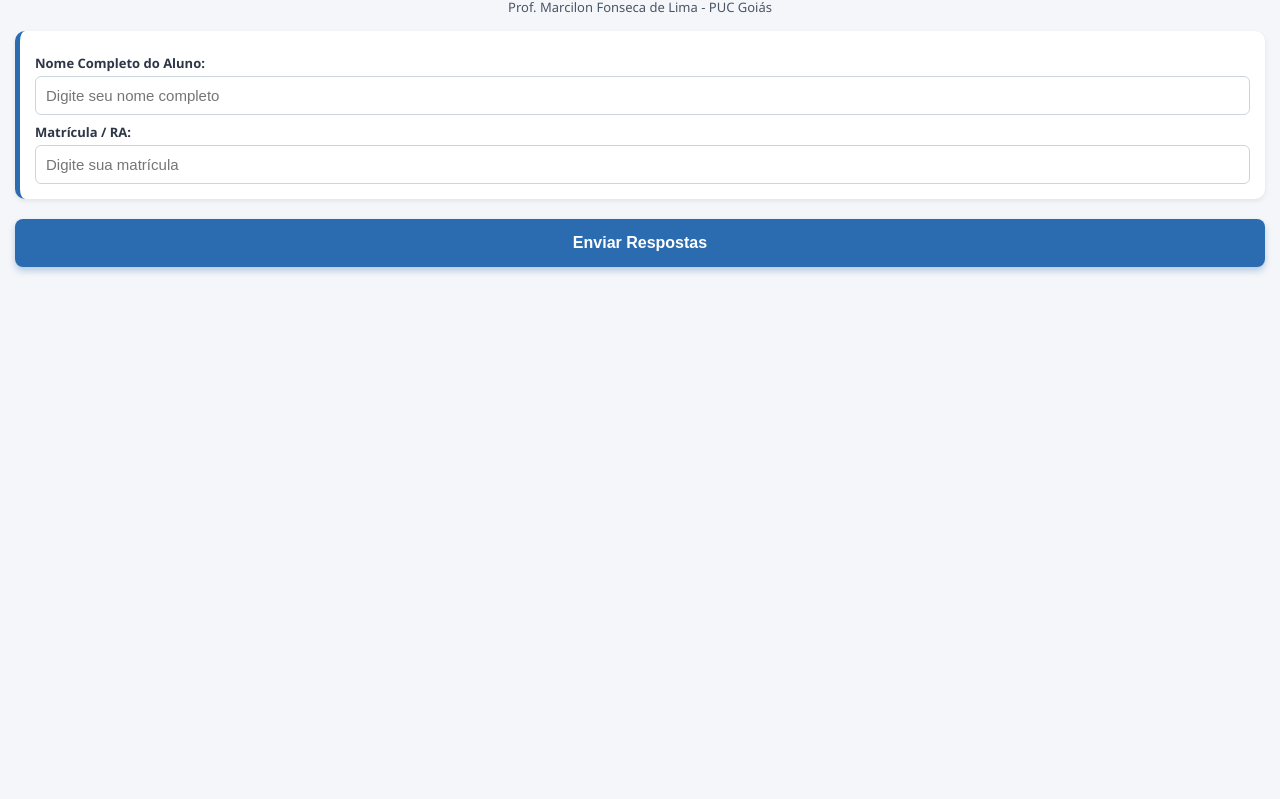
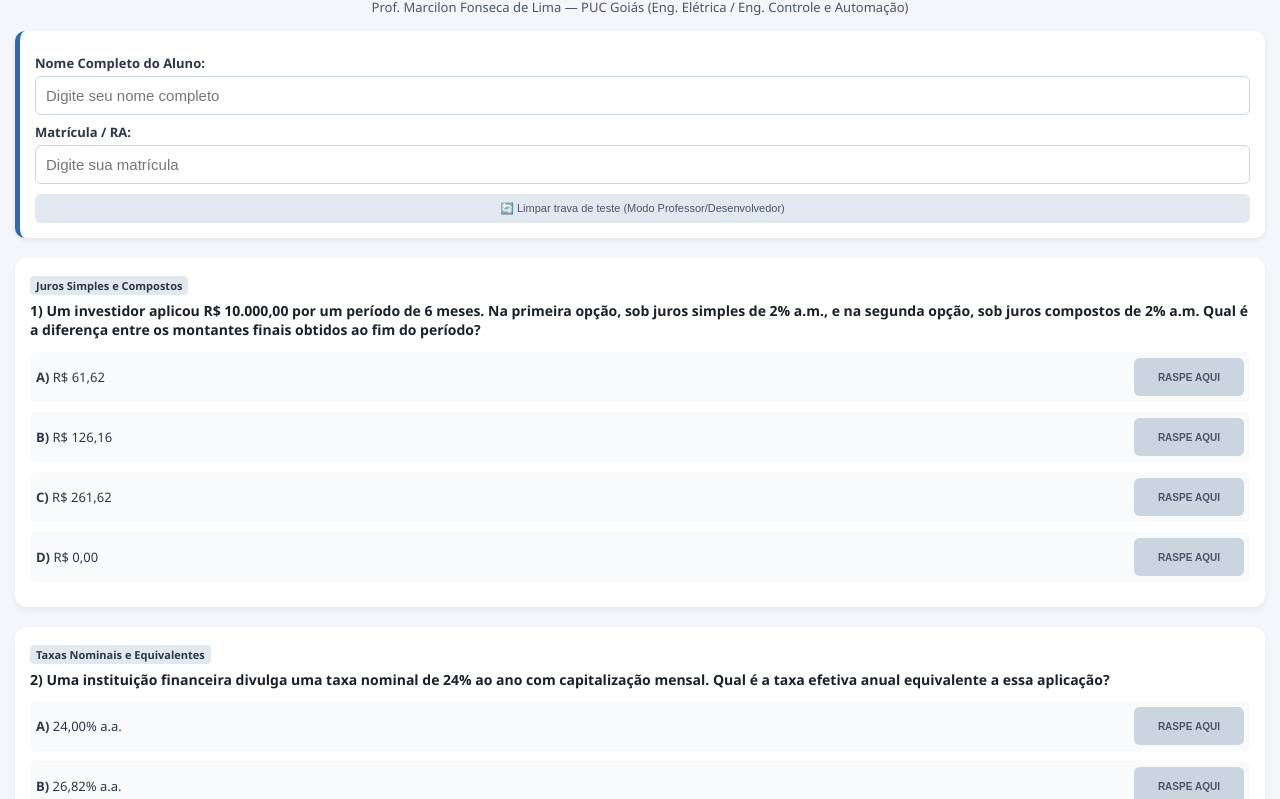
Before and after one commit to Marcilon/PN1_E_Econ, a plain HTML site: page index.html in a window 1280 px wide. Shown: the part 66-865 px from the top of the page. Before the commit the page ends 800 px from the top, so only its background shows below. Drawn offline with Linux system fonts and the light colour scheme.

Commit message:
Revise evaluation title and update question details
Updated title and content for the engineering evaluation, including question texts and options. Adjusted styles and added a reset button for debugging.

```diff
--- a/index.html
+++ b/index.html
@@ -3,7 +3,7 @@
 <head>
   <meta charset="UTF-8">
   <meta name="viewport" content="width=device-width, initial-scale=1.0, user-scalable=no">
-  <title>Verificação de Aprendizagem - Engenharia Econômica - Prof. Marcilon Fonseca</title>
+  <title>Avaliação de Engenharia Econômica - Prof. Marcilon Fonseca</title>
 
   <style>
     * { box-sizing: border-box; user-select: none; -webkit-user-select: none; }
@@ -21,13 +21,14 @@
     /* Cards de Questões */
     .card { background: white; border-radius: 12px; padding: 15px; margin-bottom: 20px; box-shadow: 0 4px 6px rgba(0,0,0,0.05); }
     .question { font-weight: bold; color: #1a202c; margin-bottom: 12px; font-size: 14px; line-height: 1.4; }
+    .question-subject { display: inline-block; background: #e2e8f0; color: #2d3748; font-size: 11px; padding: 2px 6px; border-radius: 4px; margin-bottom: 6px; font-weight: bold; }
 
     /* Linha de Opções */
     .option-row { display: flex; align-items: center; justify-content: space-between; margin-bottom: 10px; padding: 6px; border-radius: 6px; background: #f8fafc; transition: opacity 0.3s; }
     .option-text { font-size: 13px; color: #2d3748; flex: 1; padding-right: 8px; }
 
     /* Raspadinha */
-    .scratch-container { position: relative; width: 100px; height: 38px; border-radius: 6px; overflow: hidden; flex-shrink: 0; }
+    .scratch-container { position: relative; width: 110px; height: 38px; border-radius: 6px; overflow: hidden; flex-shrink: 0; }
     .behind-content {
       position: absolute; width: 100%; height: 100%;
       display: flex; align-items: center; justify-content: center;
@@ -46,6 +47,8 @@
     .finish-btn { background: #2b6cb0; color: white; border: none; padding: 15px; width: 100%; border-radius: 8px; font-size: 16px; font-weight: bold; cursor: pointer; box-shadow: 0 4px 6px rgba(43, 108, 176, 0.3); }
     .finish-btn:disabled { background: #a0aec0; }
 
+    .reset-test-btn { background: #e2e8f0; color: #4a5568; border: none; padding: 8px; width: 100%; border-radius: 6px; font-size: 11px; margin-top: 10px; cursor: pointer; }
+
     /* Tela de Bloqueio */
     #bloqueio { text-align: center; padding: 40px 20px; color: #721c24; background-color: #f8d7da; border: 1px solid #f5c6cb; border-radius: 8px; margin-top: 30px; }
   </style>
@@ -53,8 +56,8 @@
 <body>
 
   <div id="main-content">
-    <h2>Verificação de Aprendizagem - Engenharia Econômica</h2>
-    <p class="sub">Prof. Marcilon Fonseca de Lima - PUC Goiás</p>
+    <h2>Avaliação de Engenharia Econômica</h2>
+    <p class="sub">Prof. Marcilon Fonseca de Lima — PUC Goiás (Eng. Elétrica / Eng. Controle e Automação)</p>
 
     <div class="setup-box">
       <label for="studentName">Nome Completo do Aluno:</label>
@@ -62,6 +65,8 @@
 
       <label for="studentId">Matrícula / RA:</label>
       <input type="text" id="studentId" placeholder="Digite sua matrícula">
+
+      <button class="reset-test-btn" onclick="resetarTesteDebug()">🔄 Limpar trava de teste (Modo Professor/Desenvolvedor)</button>
     </div>
 
     <div id="quiz-container"></div>
@@ -70,33 +75,25 @@
   </div>
 
   <script>
-    // URL do fluxo do Power Automate para a prova de Engenharia Econômica
+    // URL do fluxo do Power Automate
     const powerAutomateUrl = "https://default73319f4289084b899f8d558cf4d5d7.76.environment.api.powerplatform.com:443/powerautomate/automations/direct/cu/31/workflows/a53fe912718f49a2b715266afaa8ac90/triggers/manual/paths/invoke?api-version=1&sp=%2Ftriggers%2Fmanual%2Frun&sv=1.0&sig=vh3gwHCs1Mjo40V3bu44lOr2sRQedsGjyHfmImpm7Xs";
-
-    // --- TRAVA ANTI-RECARREGAMENTO (localStorage) ---
-    if (localStorage.getItem("prova_eng_economica_bloqueada") === "true") {
-      document.addEventListener("DOMContentLoaded", function() {
-        exibirTelaBloqueio("Você já iniciou ou enviou esta avaliação anteriormente. Não é permitido recarregar a página para refazer a raspadinha.");
-      });
-    } else {
-      localStorage.setItem("prova_eng_economica_bloqueada", "true");
-    }
-
-    // Banco de Questões - Engenharia Econômica
+    // Banco de Questões - Engenharia Econômica (10 Questões Oficiais)
     const questions = [
       {
         id: 1,
-        title: "1) Um investidor aplicou R$ 10.000,00 por um período de 6 meses. Na opção 1, sob juros simples de 2% a.m., e na opção 2, sob juros compostos de 2% a.m. Qual a diferença entre os montantes finais?",
+        subject: "Juros Simples e Compostos",
+        title: "1) Um investidor aplicou R\$ 10.000,00 por um período de 6 meses. Na primeira opção, sob juros simples de 2% a.m., e na segunda opção, sob juros compostos de 2% a.m. Qual é a diferença entre os montantes finais obtidos ao fim do período?",
         options: [
-          { letter: "A", text: "R$ 61,62", correct: true },
-          { letter: "B", text: "R$ 126,16", correct: false },
-          { letter: "C", text: "R$ 261,62", correct: false },
-          { letter: "D", text: "R$ 0,00", correct: false }
+          { letter: "A", text: "R\$ 61,62", correct: true },
+          { letter: "B", text: "R\$ 126,16", correct: false },
+          { letter: "C", text: "R\$ 261,62", correct: false },
+          { letter: "D", text: "R\$ 0,00", correct: false }
         ]
       },
       {
         id: 2,
-        title: "2) Uma instituição financeira divulga uma taxa nominal de 24% ao ano com capitalização mensal. Qual é a taxa efetiva anual equivalente?",
+        subject: "Taxas Nominais e Equivalentes",
+        title: "2) Uma instituição financeira divulga uma taxa nominal de 24% ao ano com capitalização mensal. Qual é a taxa efetiva anual equivalente a essa aplicação?",
         options: [
           { letter: "A", text: "24,00% a.a.", correct: false },
           { letter: "B", text: "26,82% a.a.", correct: true },
@@ -106,37 +103,41 @@
       },
       {
         id: 3,
-        title: "3) Um financiamento de R$ 100.000,00 será quitado em 4 parcelas mensais à taxa de 2% a.m. Comparando o SAC e o SAF (Tabela Price), pode-se afirmar que:",
+        subject: "Sistemas de Amortização (SAC vs SAF)",
+        title: "3) Um financiamento de R\$ 100.000,00 será quitado em 4 parcelas mensais à taxa de 2% a.m. Compare a primeira prestação no SAC com a prestação fixa do SAF (Price):",
         options: [
-          { letter: "A", text: "A primeira prestação no SAC (R$ 27.000,00) é maior que a prestação no SAF (R$ 26.262,38).", correct: true },
-          { letter: "B", text: "A primeira prestação no SAC (R$ 25.000,00) é menor que a prestação no SAF (R$ 26.262,38).", correct: false },
-          { letter: "C", text: "Ambas as prestações iniciais são iguais a R$ 26.000,00.", correct: false },
-          { letter: "D", text: "A primeira prestação no SAC é de R$ 27.000,00 e no SAF é de R$ 25.000,00.", correct: false }
+          { letter: "A", text: "A primeira prestação no SAC (R\$ 27.000,00) é maior que no SAF (R\$ 26.262,38).", correct: true },
+          { letter: "B", text: "A primeira prestação no SAC (R\$ 25.000,00) é menor que no SAF (R\$ 26.262,38).", correct: false },
+          { letter: "C", text: "Ambas as prestações iniciais são iguais a R\$ 26.000,00.", correct: false },
+          { letter: "D", text: "A primeira prestação no SAC é de R\$ 27.000,00 e no SAF é de R\$ 25.000,00.", correct: false }
         ]
       },
       {
         id: 4,
-        title: "4) No Sistema de Amortização Crescente (SACRE), como se comportam as prestações e a amortização em relação ao SAF tradicional?",
+        subject: "Sistema de Amortização Crescente (SACRE)",
+        title: "4) No Sistema de Amortização Crescente (SACRE), como se comportam as prestações e a velocidade de amortização em comparação ao SAF tradicional?",
         options: [
-          { letter: "A", text: "As prestações são constantes do início ao fim e amortizam menos que o SAF.", correct: false },
-          { letter: "B", text: "As prestações tendem a ser decrescentes após reajustes, amortizando o saldo devedor mais rapidamente que o SAF.", correct: true },
+          { letter: "A", text: "As prestações são rigorosamente constantes do início ao fim e amortizam menos.", correct: false },
+          { letter: "B", text: "As prestações tendem a ser decrescentes após reajustes, amortizando o saldo mais rapidamente que o SAF.", correct: true },
           { letter: "C", text: "O saldo devedor cresce exponencialmente até a metade do contrato.", correct: false },
           { letter: "D", text: "O SACRE não calcula juros sobre o saldo devedor remanescente.", correct: false }
         ]
       },
       {
         id: 5,
-        title: "5) Um projeto exige R$ 50.000,00 e gera fluxos de R$ 30.000,00 no Ano 1 e R$ 35.000,00 no Ano 2. Com TMA de 10% a.a., qual é o VPL?",
+        subject: "Análise de Viabilidade (VPL)",
+        title: "5) Um projeto exige R\$ 50.000,00 de investimento inicial e gera fluxos líquidos de R\$ 30.000,00 (Ano 1) e R\$ 35.000,00 (Ano 2). Sob TMA de 10% a.a., o VPL é aproximadamente:",
         options: [
-          { letter: "A", text: "R$ 6.198,35 (Projeto Viável)", correct: true },
-          { letter: "B", text: "R$ 5.000,00 (Projeto Inviável)", correct: false },
-          { letter: "C", text: "R$ 15.000,00 (Projeto Viável)", correct: false },
-          { letter: "D", text: "-R$ 3.245,10 (Projeto Inviável)", correct: false }
+          { letter: "A", text: "R\$ 6.198,35 (Projeto Viável)", correct: true },
+          { letter: "B", text: "R\$ 5.000,00 (Projeto Inviável)", correct: false },
+          { letter: "C", text: "R\$ 15.000,00 (Projeto Viável)", correct: false },
+          { letter: "D", text: "-R\$ 3.245,10 (Projeto Inviável)", correct: false }
         ]
       },
       {
         id: 6,
-        title: "6) Para um investimento de R$ 100.000,00 com retornos anuais de R$ 40.000,00 por 3 anos e TMA de 10% a.a., qual a relação entre os Paybacks?",
+        subject: "Payback Simples vs Descontado",
+        title: "6) Considere um investimento inicial de R\$ 100.000,00 com retornos uniformes de R\$ 40.000,00 por 3 anos (TMA = 10% a.a.). Qual a relação correta entre os paybacks?",
         options: [
           { letter: "A", text: "Payback Simples = 2,5 anos; Payback Descontado = 2,5 anos.", correct: false },
           { letter: "B", text: "Payback Simples = 2,5 anos; Payback Descontado > 2,5 anos.", correct: true },
@@ -146,17 +147,19 @@
       },
       {
         id: 7,
-        title: "7) Se o Valor Presente dos Fluxos de Entrada é de R$ 180.000,00 para um Investimento de R$ 150.000,00, qual o valor e significado do ILL?",
+        subject: "Índice de Lucratividade (ILL)",
+        title: "7) Um projeto apresenta Valor Presente das Entradas de R\$ 180.000,00 para um Investimento Inicial de R\$ 150.000,00. Qual o valor do ILL e sua interpretação?",
         options: [
           { letter: "A", text: "ILL = 0,83; O projeto destrói valor e deve ser rejeitado.", correct: false },
-          { letter: "B", text: "ILL = 1,20; Para cada R$ 1,00 investido, o projeto retorna R$ 1,20 em valor presente.", correct: true },
-          { letter: "C", text: "ILL = 0,20; O retorno é de apenas 20% do capital sem considerar a TMA.", correct: false },
+          { letter: "B", text: "ILL = 1,20; Para cada R\$ 1,00 investido, retorna R\$ 1,20 em valor presente.", correct: true },
+          { letter: "C", text: "ILL = 0,20; O retorno é de apenas 20% do capital sem TMA.", correct: false },
           { letter: "D", text: "ILL = 1,50; O projeto dobra o capital investido em 2 anos.", correct: false }
         ]
       },
       {
         id: 8,
-        title: "8) Com Custos Fixos de R$ 40.000, Custo Variável de R$ 60 e Preço de R$ 100, para um Lucro Econômico de R$ 10.000, quais são o PEC e PEE?",
+        subject: "Ponto de Equilíbrio",
+        title: "8) Custos Fixos de R\$ 40.000,00/mês, Custo Variável de R\$ 60,00/un. e Preço de R\$ 100,00/un. Para um Lucro Desejado de R\$ 10.000,00, o PEC e PEE são:",
         options: [
           { letter: "A", text: "PEC = 1.000 unidades; PEE = 1.250 unidades.", correct: true },
           { letter: "B", text: "PEC = 667 unidades; PEE = 1.000 unidades.", correct: false },
@@ -166,20 +169,22 @@
       },
       {
         id: 9,
-        title: "9) No Sistema Financeiro Nacional (SFN), qual órgão fixa as diretrizes monetárias/meta da Selic e qual o executa no mercado aberto?",
+        subject: "Sistema Financeiro Nacional (SFN)",
+        title: "9) No SFN do Brasil, qual órgão fixa as diretrizes da política monetária/meta Selic e qual instituição executa operando no mercado aberto?",
         options: [
           { letter: "A", text: "CMN fixa as diretrizes; Banco Central do Brasil (BACEN) executa.", correct: true },
           { letter: "B", text: "CVM fixa as diretrizes; BNDES executa.", correct: false },
-          { letter: "C", text: "BACEN fixa as diretrizes; Caixa Econômica Federal executa.", correct: false },
+          { letter: "C", text: "BACEN fixa as diretrizes e a Caixa Econômica Federal executa.", correct: false },
           { letter: "D", text: "Banco do Brasil fixa as diretrizes; CMN executa.", correct: false }
         ]
       },
       {
         id: 10,
-        title: "10) Na Gestão de Risco de projetos, a avaliação do nível de criticidade de um risco prioritário no Mapa de Risco baseia-se fundamentalmente em:",
+        subject: "Gestão de Risco",
+        title: "10) Na gestão de riscos de projetos de engenharia, a avaliação do nível de criticidade no mapa de risco baseia-se na combinação de:",
         options: [
           { letter: "A", text: "Custo fixo do projeto e taxa de depreciação dos equipamentos.", correct: false },
-          { letter: "B", text: "Probabilidade de ocorrência do evento e Impacto/Severidade nos objetivos do projeto.", correct: true },
+          { letter: "B", text: "Probabilidade de ocorrência do evento e Impacto/Severidade nos objetivos.", correct: true },
           { letter: "C", text: "Taxa interna de retorno e payback simples do empreendimento.", correct: false },
           { letter: "D", text: "Flutuação do câmbio e índice inflacionário acumulado.", correct: false }
         ]
@@ -190,11 +195,16 @@
     let isSubmitted = false;
     let tabSwitchCount = 0;
 
-    // --- ALERTA AO TENTAR SAIR/ATUALIZAR (beforeunload) ---
+    function resetarTesteDebug() {
+      localStorage.removeItem("prova_eng_economica_bloqueada");
+      location.reload();
+    }
+
+    // --- ALERTA AO TENTAR SAIR/ATUALIZAR ---
     window.addEventListener("beforeunload", function (e) {
       if (!isSubmitted) {
         e.preventDefault();
-        e.returnValue = "Se você sair ou recarregar, sua prova será bloqueada e as respostas registradas serão perdidas!";
+        e.returnValue = "Se você sair ou recarregar, sua prova será bloqueada!";
         return e.returnValue;
       }
     });
@@ -209,7 +219,10 @@
         card.className = 'card';
         card.id = `question-card-${q.id}`;
 
-        let html = `<div class="question">${q.title}</div>`;
+        let html = `
+          <span class="question-subject">${q.subject}</span>
+          <div class="question">${q.title}</div>
+        `;
 
         q.options.forEach((opt, optIndex) => {
           const statusClass = opt.correct ? 'correct' : 'wrong';
@@ -221,7 +234,7 @@
               <div class="option-text"><b>${opt.letter})</b> ${opt.text}</div>
               <div class="scratch-container">
                 <div class="behind-content ${statusClass}">${statusText}</div>
-                <canvas id="${canvasId}" width="100" height="38"></canvas>
+                <canvas id="${canvasId}" width="110" height="38"></canvas>
               </div>
             </div>
           `;
@@ -349,11 +362,10 @@
       .then(response => {
         if (response.ok) {
           localStorage.removeItem("prova_eng_economica_bloqueada");
-
           document.getElementById("main-content").innerHTML = `
             <div style="text-align:center; color:#155724; background:#d4edda; padding:30px; border-radius:8px; margin-top: 30px;">
-              <h2>✅ Avaliação Enviada com Sucesso!</h2>
-              <p>Obrigado, <strong>${name}</strong>. Suas respostas de Engenharia Econômica foram registradas na planilha do professor.</p>
+              <h2>✅ Teste Enviado com Sucesso!</h2>
+              <p>Obrigado, <strong>${name}</strong>. Suas respostas foram registradas na planilha do professor.</p>
             </div>
           `;
         } else {
@@ -371,43 +383,26 @@
       });
     }
 
-    // Monitoramento Anti-Colação (Detecta se o aluno trocou de aba ou minimizou)
+    // Monitoramento Anti-Colação
     document.addEventListener("visibilitychange", function() {
       if (document.hidden && !isSubmitted) {
         tabSwitchCount++;
-
         if (tabSwitchCount === 1) {
-          alert("⚠️ ATENÇÃO: Você saiu da tela do teste!\n\nO professor foi notificado. (1ª infração: penalidade registrada).");
-        }
-        else if (tabSwitchCount === 2) {
-          alert("⚠️ AVISO CRÍTICO: Segunda saída detectada!\n\nSe você sair mais uma vez, o teste será BLOQUEADO.");
-        }
-        else if (tabSwitchCount >= 3) {
-          alert("🚫 TESTE BLOQUEADO!\n\nVocê excedeu o limite de saídas da tela. Seu teste foi encerrado.");
-
+          alert("⚠️ ATENÇÃO: Você saiu da tela do teste!\n\nO professor foi notificado. (1ª infração).");
+        } else if (tabSwitchCount === 2) {
+          alert("⚠️ AVISO CRÍTICO: Segunda saída detectada!\n\nSe sair mais uma vez, o teste será BLOQUEADO.");
+        } else if (tabSwitchCount >= 3) {
+          alert("🚫 TESTE BLOQUEADO!\n\nVocê excedeu o limite de saídas da tela.");
           document.body.style.pointerEvents = "none";
           document.body.style.opacity = "0.4";
-
           submitResults(true);
         }
       }
     });
 
-    function exibirTelaBloqueio(mensagem) {
-      document.body.innerHTML = `
-        <div style="max-width: 600px; margin: auto; padding: 20px;">
-          <div id="bloqueio">
-            <h2>⚠️ Acesso Restrito</h2>
-            <p>${mensagem}</p>
-          </div>
-        </div>
-      `;
-    }
-
     window.onload = function() {
-      if (localStorage.getItem("prova_eng_economica_bloqueada") !== "true") {
-        renderQuiz();
-      }
+      // Inicializa sempre a renderização das questões
+      renderQuiz();
     };
   </script>
 </body>
```
